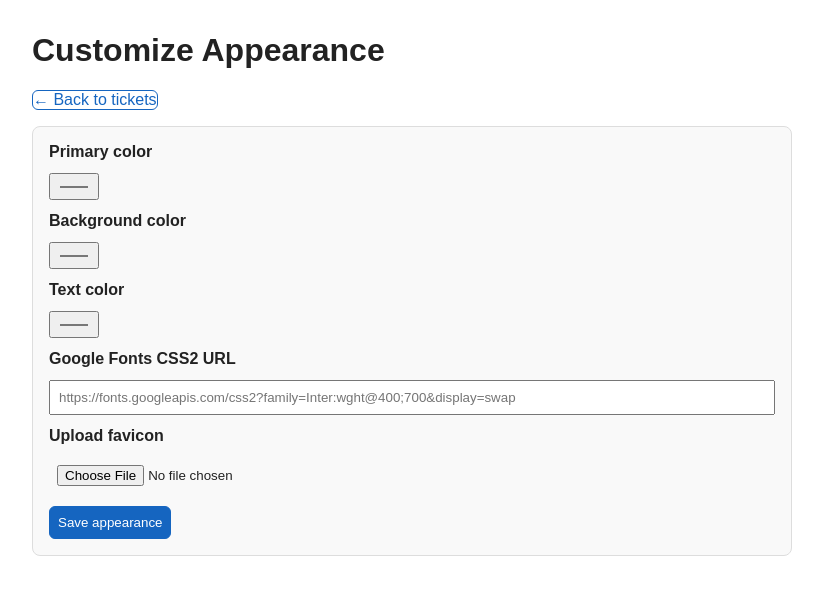
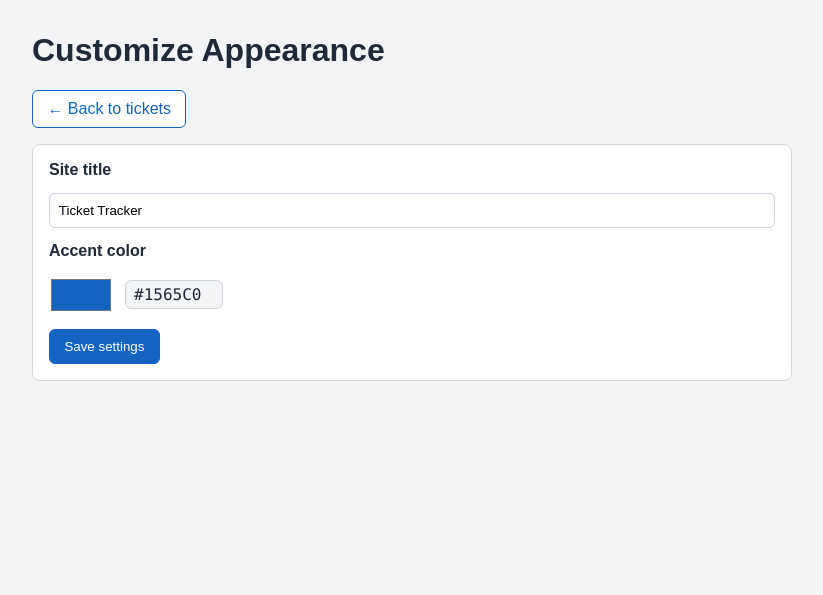
Before and after one commit to Mitchell-13/pack_tracker, a Flask app: page /settings in a window 1280 px wide. Shown: the top 595 px of the page, without its empty margins (228-1051 px from the left). Run offline with Flask 3, Linux system fonts and the light colour scheme; data that the repository does not hold is empty.

Commit message:
Simplify appearance settings to accent color and site title

```diff
--- a/app.py
+++ b/app.py
@@ -7,17 +7,13 @@ from io import StringIO
 from datetime import datetime, date
 from pathlib import Path
 from typing import Any
-from urllib.parse import parse_qs, unquote, urlparse
-from uuid import uuid4
 
 from flask import Flask, Response, g, redirect, render_template, request, url_for
-from werkzeug.utils import secure_filename
 
 BASE_DIR = Path(__file__).resolve().parent
 DATABASE = BASE_DIR / "tickets.db"
-FAVICON_UPLOAD_DIR = BASE_DIR / "static" / "uploads"
-
 DEFAULT_APPEARANCE_SETTINGS = {
+    "site_title": "Ticket Tracker",
     "primary_color": "#1565c0",
     "background_color": "#ffffff",
     "text_color": "#222222",
@@ -25,8 +21,6 @@ DEFAULT_APPEARANCE_SETTINGS = {
     "font_family": "Arial, sans-serif",
     "favicon_path": "",
 }
-
-ALLOWED_FAVICON_EXTENSIONS = {"ico", "png", "svg", "jpg", "jpeg", "webp"}
 
 app = Flask(__name__)
 
@@ -106,20 +100,6 @@ def init_db() -> None:
 
     db.commit()
     db.close()
-
-
-def _extract_font_family(font_css_url: str) -> str:
-    parsed = urlparse(font_css_url)
-    if parsed.netloc != "fonts.googleapis.com" or not parsed.path.startswith("/css2"):
-        return ""
-
-    family_values = parse_qs(parsed.query).get("family", [])
-    if not family_values:
-        return ""
-
-    first_family = unquote(family_values[0]).split(":", maxsplit=1)[0]
-    cleaned = re.sub(r"\+", " ", first_family).strip()
-    return cleaned
 
 
 def _is_valid_hex_color(color_value: str) -> bool:
@@ -584,45 +564,18 @@ def appearance_settings() -> str:
     error = ""
 
     if request.method == "POST":
+        site_title = request.form.get("site_title", settings["site_title"]).strip()
         primary_color = request.form.get("primary_color", settings["primary_color"]).strip()
-        background_color = request.form.get("background_color", settings["background_color"]).strip()
-        text_color = request.form.get("text_color", settings["text_color"]).strip()
-        font_css_url = request.form.get("font_css_url", "").strip()
 
-        if not all(
-            _is_valid_hex_color(value)
-            for value in (primary_color, background_color, text_color)
-        ):
-            error = "Colors must be valid 6-digit hex values."
-        elif font_css_url and not font_css_url.startswith("https://fonts.googleapis.com/css2"):
-            error = "Google Fonts URL must start with https://fonts.googleapis.com/css2"
+        if not site_title:
+            error = "Site title cannot be empty."
+        elif not _is_valid_hex_color(primary_color):
+            error = "Accent color must be a valid 6-digit hex value."
         else:
+            save_app_setting(db, "site_title", site_title)
             save_app_setting(db, "primary_color", primary_color)
-            save_app_setting(db, "background_color", background_color)
-            save_app_setting(db, "text_color", text_color)
-            save_app_setting(db, "font_css_url", font_css_url)
-            save_app_setting(
-                db,
-                "font_family",
-                f"'{_extract_font_family(font_css_url)}', Arial, sans-serif" if font_css_url else DEFAULT_APPEARANCE_SETTINGS["font_family"],
-            )
-
-            favicon_file = request.files.get("favicon")
-            if favicon_file and favicon_file.filename:
-                extension = favicon_file.filename.rsplit(".", maxsplit=1)[-1].lower() if "." in favicon_file.filename else ""
-                if extension not in ALLOWED_FAVICON_EXTENSIONS:
-                    error = "Unsupported favicon type. Use .ico, .png, .svg, .jpg, .jpeg, or .webp"
-                else:
-                    FAVICON_UPLOAD_DIR.mkdir(parents=True, exist_ok=True)
-                    safe_name = secure_filename(favicon_file.filename)
-                    new_name = f"{uuid4().hex}-{safe_name}"
-                    upload_path = FAVICON_UPLOAD_DIR / new_name
-                    favicon_file.save(upload_path)
-                    save_app_setting(db, "favicon_path", f"uploads/{new_name}")
-
-            if not error:
-                db.commit()
-                return redirect(url_for("appearance_settings", saved="1"))
+            db.commit()
+            return redirect(url_for("appearance_settings", saved="1"))
 
     if request.args.get("saved") == "1":
         message = "Appearance settings updated."
--- a/templates/bookmarklet_form.html
+++ b/templates/bookmarklet_form.html
@@ -3,7 +3,7 @@
 <head>
   <meta charset="UTF-8" />
   <meta name="viewport" content="width=device-width, initial-scale=1.0" />
-  <title>Quick Add Ticket</title>
+  <title>Quick Add · {{ appearance_settings['site_title'] }}</title>
   {% if appearance_settings['favicon_url'] %}
     <link rel="icon" href="{{ appearance_settings['favicon_url'] }}" />
   {% endif %}
@@ -113,7 +113,7 @@
   </style>
 </head>
 <body>
-  <h1>Quick Add Ticket</h1>
+  <h1>Quick Add · {{ appearance_settings['site_title'] }}</h1>
   <p>This form is intended for bookmarklet usage. It pre-fills the current page URL as the ticket link.</p>
 
   {% if success %}
--- a/templates/index.html
+++ b/templates/index.html
@@ -3,7 +3,7 @@
 <head>
   <meta charset="UTF-8" />
   <meta name="viewport" content="width=device-width, initial-scale=1.0" />
-  <title>Ticket Tracker</title>
+  <title>{{ appearance_settings['site_title'] }}</title>
   {% if appearance_settings['favicon_url'] %}
     <link rel="icon" href="{{ appearance_settings['favicon_url'] }}" />
   {% endif %}
@@ -123,7 +123,7 @@
   </style>
 </head>
 <body>
-  <h1>Ticket Tracker</h1>
+  <h1>{{ appearance_settings['site_title'] }}</h1>
   <p><a class="btn secondary" href="{{ url_for('appearance_settings') }}">Customize appearance</a></p>
 
   <div class="layout">
--- a/templates/settings.html
+++ b/templates/settings.html
@@ -3,43 +3,71 @@
 <head>
   <meta charset="UTF-8" />
   <meta name="viewport" content="width=device-width, initial-scale=1.0" />
-  <title>Appearance Settings</title>
+  <title>Customize · {{ appearance_settings['site_title'] }}</title>
   {% if appearance_settings['favicon_url'] %}
     <link rel="icon" href="{{ appearance_settings['favicon_url'] }}" />
-  {% endif %}
-  {% if appearance_settings['font_css_url'] %}
-    <link rel="stylesheet" href="{{ appearance_settings['font_css_url'] }}" />
   {% endif %}
   <style>
     :root {
       --primary-color: {{ appearance_settings['primary_color'] }};
-      --background-color: {{ appearance_settings['background_color'] }};
-      --text-color: {{ appearance_settings['text_color'] }};
-      --app-font-family: {{ appearance_settings['font_family'] }};
     }
 
     body {
-      font-family: var(--app-font-family);
+      font-family: Arial, sans-serif;
       margin: 2rem auto;
       max-width: 760px;
       padding: 0 1rem;
-      color: var(--text-color);
-      background: var(--background-color);
+      color: #1f2937;
+      background: #f3f4f6;
     }
 
     form {
-      border: 1px solid #ddd;
+      border: 1px solid #d1d5db;
       border-radius: 8px;
       padding: 1rem;
-      background: #f9f9f9;
+      background: #ffffff;
       display: grid;
+      gap: 0.9rem;
+    }
+
+    label { font-weight: bold; }
+
+    input[type="text"] {
+      width: 100%;
+      box-sizing: border-box;
+      padding: 0.55rem;
+      border: 1px solid #cbd5e1;
+      border-radius: 6px;
+    }
+
+    input[type="color"] {
+      width: 64px;
+      height: 40px;
+      border: 0;
+      padding: 0;
+      background: none;
+      cursor: pointer;
+    }
+
+    .color-row {
+      display: flex;
+      align-items: center;
       gap: 0.75rem;
     }
 
-    label { font-weight: bold; }
-    input, button { padding: 0.5rem; }
+    .color-code {
+      font-family: ui-monospace, SFMono-Regular, Menlo, Monaco, Consolas, monospace;
+      background: #f3f4f6;
+      border: 1px solid #d1d5db;
+      border-radius: 6px;
+      padding: 0.25rem 0.5rem;
+      min-width: 80px;
+      text-transform: uppercase;
+    }
+
     .btn {
       width: fit-content;
+      padding: 0.55rem 0.9rem;
       border: 1px solid var(--primary-color);
       background: var(--primary-color);
       color: white;
@@ -50,14 +78,15 @@
       align-items: center;
       justify-content: center;
     }
+
     .btn.secondary {
       background: white;
       color: var(--primary-color);
     }
+
     .msg { padding: 0.6rem; border-radius: 6px; margin: 0.5rem 0; }
     .msg.success { border: 1px solid #56a46b; background: #e8f8ec; }
     .msg.error { border: 1px solid #c66a6a; background: #fdecec; }
-    .row { display: flex; gap: 0.6rem; align-items: center; flex-wrap: wrap; }
   </style>
 </head>
 <body>
@@ -72,35 +101,26 @@
     <div class="msg error">{{ error }}</div>
   {% endif %}
 
-  <form action="{{ url_for('appearance_settings') }}" method="post" enctype="multipart/form-data">
-    <label for="primary_color">Primary color</label>
-    <input id="primary_color" name="primary_color" type="color" value="{{ settings['primary_color'] }}" required />
+  <form action="{{ url_for('appearance_settings') }}" method="post">
+    <label for="site_title">Site title</label>
+    <input id="site_title" name="site_title" type="text" value="{{ settings['site_title'] }}" maxlength="80" required />
 
-    <label for="background_color">Background color</label>
-    <input id="background_color" name="background_color" type="color" value="{{ settings['background_color'] }}" required />
+    <label for="primary_color">Accent color</label>
+    <div class="color-row">
+      <input id="primary_color" name="primary_color" type="color" value="{{ settings['primary_color'] }}" required />
+      <span id="color-code" class="color-code">{{ settings['primary_color'] }}</span>
+    </div>
 
-    <label for="text_color">Text color</label>
-    <input id="text_color" name="text_color" type="color" value="{{ settings['text_color'] }}" required />
+    <button class="btn" type="submit">Save settings</button>
+  </form>
 
-    <label for="font_css_url">Google Fonts CSS2 URL</label>
-    <input
-      id="font_css_url"
-      name="font_css_url"
-      type="url"
-      value="{{ settings['font_css_url'] }}"
-      placeholder="https://fonts.googleapis.com/css2?family=Inter:wght@400;700&display=swap"
-    />
+  <script>
+    const colorInput = document.getElementById('primary_color');
+    const colorCode = document.getElementById('color-code');
 
-    <label for="favicon">Upload favicon</label>
-    <input id="favicon" name="favicon" type="file" accept=".ico,.png,.svg,.jpg,.jpeg,.webp" />
-
-    <div class="row">
-      <button class="btn" type="submit">Save appearance</button>
-      {% if appearance_settings['favicon_url'] %}
-        <span>Current favicon:</span>
-        <img src="{{ appearance_settings['favicon_url'] }}" alt="Current favicon" width="24" height="24" />
-      {% endif %}
-    </div>
-  </form>
+    colorInput.addEventListener('input', () => {
+      colorCode.textContent = colorInput.value.toUpperCase();
+    });
+  </script>
 </body>
 </html>
```
